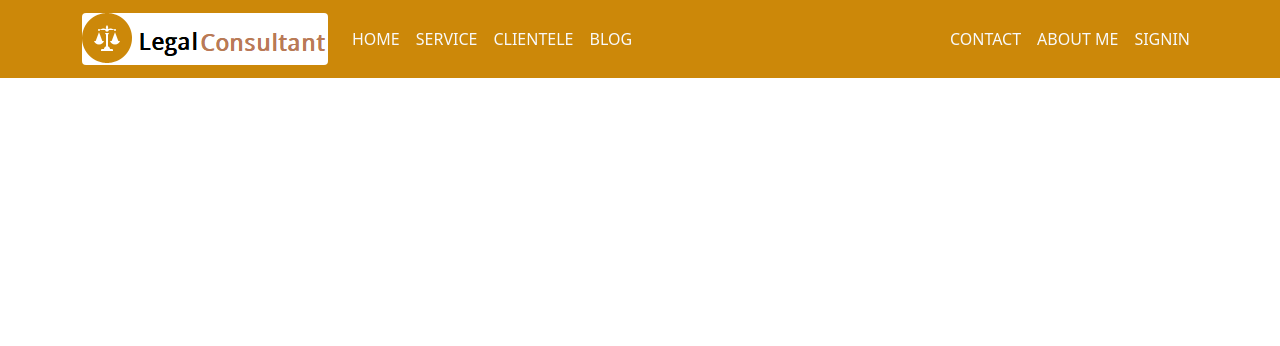
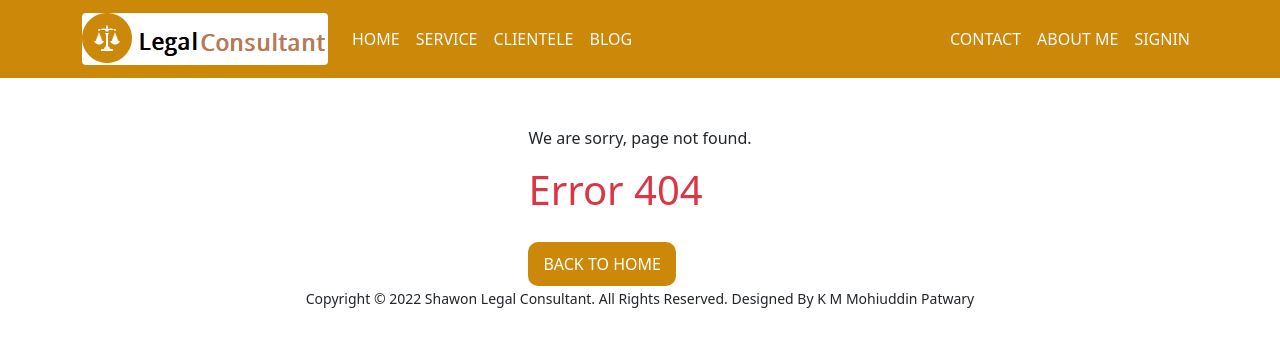
Before and after one commit to mohiuddin2721/shawon-legal-consultant-jm-10, a React (Create React App) app: page / in a window 1280 px wide. Shown: the top 346 px of the page. Built offline with nearby package versions, Linux system fonts and the light colour scheme.

Commit message:
notfound page are added

```diff
--- a/src/App.js
+++ b/src/App.js
@@ -1,11 +1,18 @@
 import './App.css';
 import 'bootstrap/dist/css/bootstrap.min.css';
 import Header from './components/shared/Header/Header';
+import { Route, Routes } from 'react-router-dom';
+import Notfound from './components/shared/Notfound/Notfound';
+import Footer from './components/shared/Footer/Footer';
 
 function App() {
   return (
     <div>
       <Header></Header>
+      <Routes>
+        <Route path='*' element={<Notfound></Notfound>}></Route>
+      </Routes>
+      <Footer></Footer>
     </div>
   );
 }
--- /dev/null
+++ b/src/components/shared/Footer/Footer.js
@@ -0,0 +1,12 @@
+import React from 'react';
+import './Footer.css';
+
+const Footer = () => {
+    return (
+        <div>
+            <p className='text-center'><small>Copyright &copy; {new Date().getFullYear()} Shawon Legal Consultant. All Rights Reserved. Designed By K M Mohiuddin Patwary</small></p>
+        </div>
+    );
+};
+
+export default Footer;
--- /dev/null
+++ b/src/components/shared/Notfound/Notfound.css
@@ -0,0 +1,14 @@
+.back-to-home-button {
+    padding: 10px 15px;
+    margin-top: 20px;
+    border: none;
+    border-radius: 10px;
+    background-color: #cc8809;
+    color: white;
+}
+
+.back-to-home-button:hover {
+    background-color: rgba(204, 136, 9, 0.8);
+    color: white;
+    font-weight: 500;
+}
--- /dev/null
+++ b/src/components/shared/Notfound/Notfound.js
@@ -0,0 +1,19 @@
+import React from 'react';
+import { Link } from 'react-router-dom';
+import './Notfound.css';
+
+const Notfound = () => {
+    return (
+        <div className='w-100 d-flex justify-content-center align-items-center'>
+            <div className='mt-5'>
+                <p>We are sorry, page not found.</p>
+                <h1 className='text-danger'>Error 404</h1>
+                <Link to='/home'>
+                    <button className='back-to-home-button'>BACK TO HOME</button>
+                </Link>
+            </div>
+        </div>
+    );
+};
+
+export default Notfound;
```
Also changed, not shown: src/components/shared/Loading/Loading.js (added, +12 -0 lines), src/components/shared/Footer/Footer.css (added), src/components/shared/Loading/Loading.css (added).
